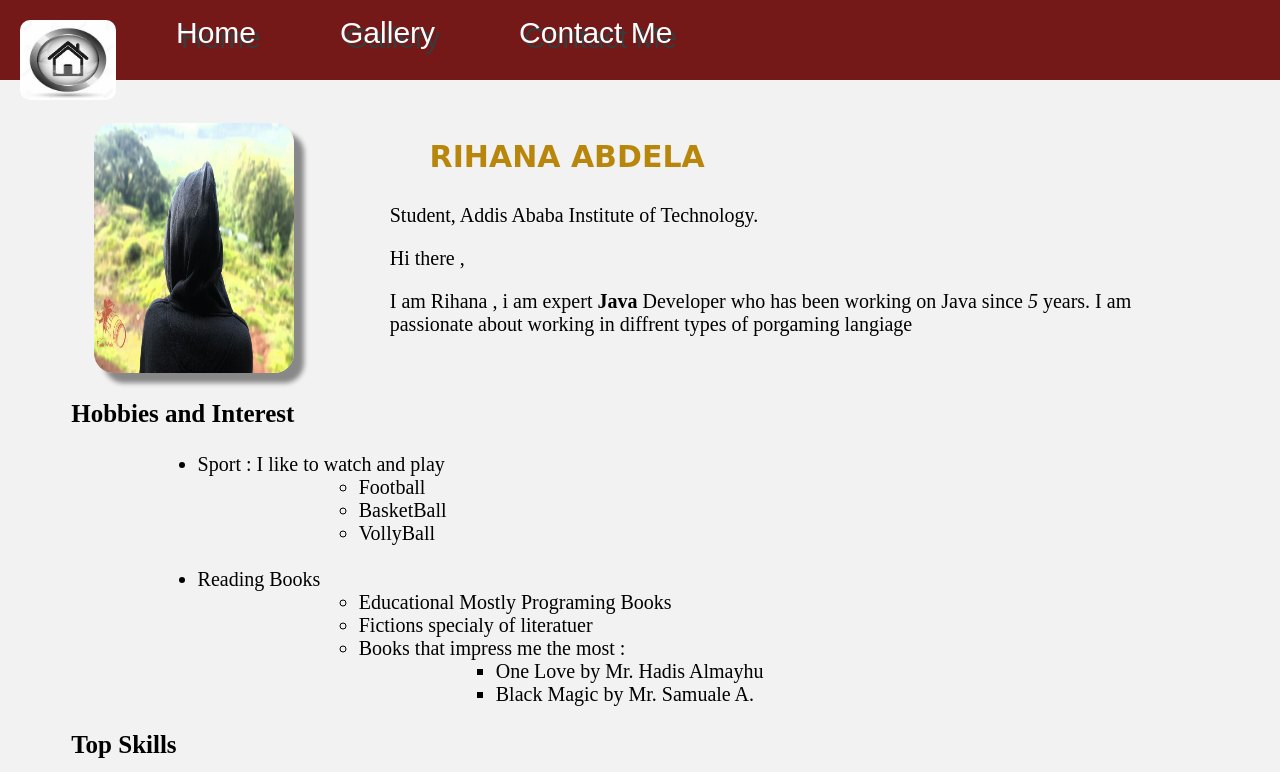
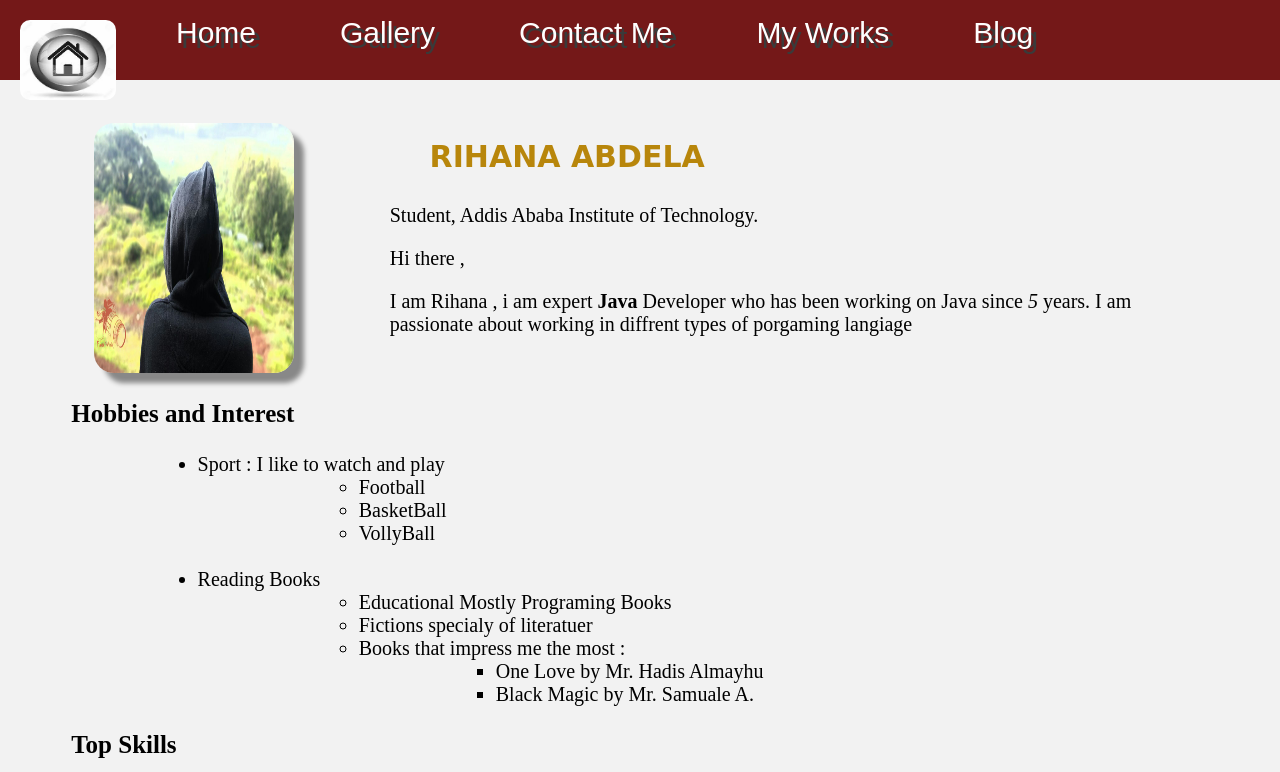
Before and after one commit to rihanabdela/rihanabdela.github.io, a plain HTML site: page index.html in a window 1280 px wide. Shown: the top 772 px of the page. Drawn offline with Linux system fonts and the light colour scheme.

Commit message:
final final

```diff
--- a/index.html
+++ b/index.html
@@ -15,6 +15,8 @@
                     <li><a href = "index.html">Home</a></li>
                     <li><a href = "image.html">Gallery</a></li>
                     <li><a href = "contact.html">Contact Me</a></li>
+                    <li><a href = "myworks.html">My Works</a></li>
+                    <li><a href = "blog.html">Blog</a></li>
                 </ul>
             </nav>
         </header>
```
